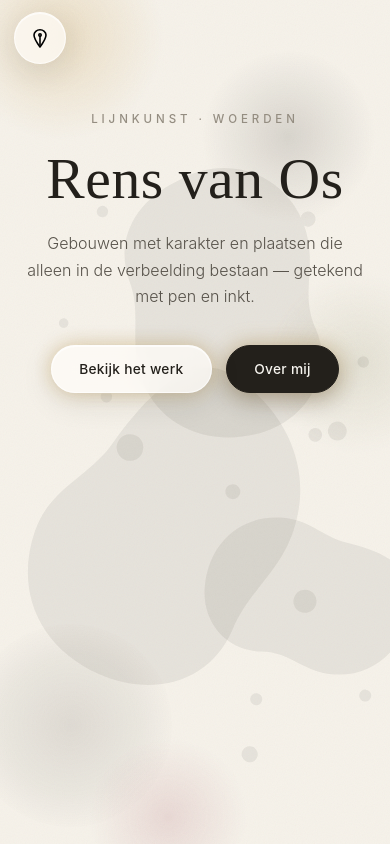
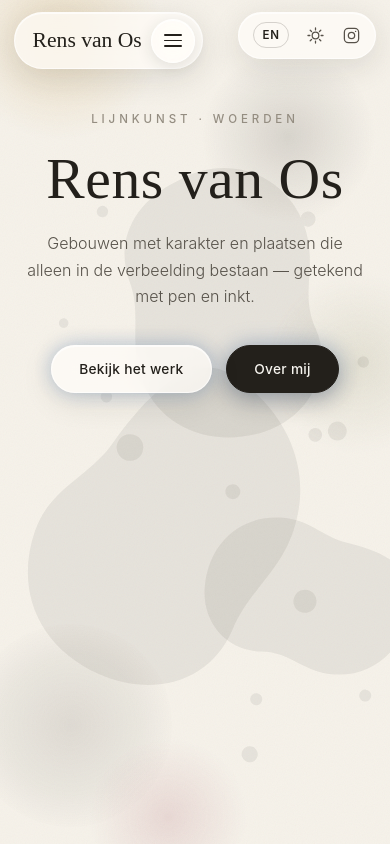
Before and after one commit to waxomole/rensvanos.art, a React (Vite) app: page / in a window 390 px wide. Shown: the top 844 px of the page. Built offline with nearby package versions, Linux system fonts and the light colour scheme.

Commit message:
Pill polish: blue cursor orb, merge-then-fade scroll, left-anchored nav, 380px collapse
Co-authored-by: waxomole <waxomole@users.noreply.github.com>

```diff
--- a/src/components/CursorGlow.tsx
+++ b/src/components/CursorGlow.tsx
@@ -1,7 +1,7 @@
 import { useEffect, useRef } from "react";
 
 const SIZE = 260;
-const LERP = 0.14; // trailing smoothness — lower = lazier glow
+const LERP = 0.1; // trailing smoothness — lower = lazier, more flowing glow
 const IDLE_STOP_MS = 1600;
 
 /**
--- a/src/components/Layout.tsx
+++ b/src/components/Layout.tsx
@@ -1,5 +1,6 @@
 import { useState, type ReactNode } from "react";
 import type { PageId } from "../data/site";
+import { useAutoHideHeader } from "../hooks/useAutoHideHeader";
 import { Aurora } from "./Aurora";
 import { CursorGlow } from "./CursorGlow";
 import { InkTrail } from "./InkTrail";
@@ -15,17 +16,23 @@ interface LayoutProps {
 /**
  * Shared page chrome: ink background, glass nav (burger on mobile),
  * utility pill (EN + Instagram), content, footer, ink-trail cursor.
+ *
+ * The scroll-hide state lives here so the nav and utility pill react to
+ * the same signal: on scroll-down the utility pill tucks itself away while
+ * the nav collapses to a single round pen button, then the merged pill
+ * fades out slowly; scrolling up brings both pills back, separated.
  */
 export function Layout({ page, children }: LayoutProps) {
   const [menuOpen, setMenuOpen] = useState(false);
+  const hidden = useAutoHideHeader(menuOpen);
 
   return (
     <>
       <Aurora />
       <CursorGlow />
       <InkTrail />
-      <SiteNav page={page} open={menuOpen} onToggle={setMenuOpen} />
-      <UtilityPill page={page} menuOpen={menuOpen} />
+      <SiteNav page={page} open={menuOpen} hidden={hidden} onToggle={setMenuOpen} />
+      <UtilityPill page={page} hidden={hidden} />
       {children}
       <SiteFooter />
     </>
--- a/src/components/SiteNav.tsx
+++ b/src/components/SiteNav.tsx
@@ -1,7 +1,6 @@
 import { useEffect, useRef } from "react";
 import { Link } from "react-router-dom";
 import { PAGE_PATHS, SITE, type PageId } from "../data/site";
-import { useAutoHideHeader } from "../hooks/useAutoHideHeader";
 import { useEscapeKey } from "../hooks/useEscapeKey";
 import { useT } from "../i18n/LangContext";
 import { InstagramIcon } from "./Aurora";
@@ -27,20 +26,22 @@ function PenNibIcon() {
 interface SiteNavProps {
   page: PageId;
   open: boolean;
+  /** Scrolling down — merge into the single pen button, then fade. */
+  hidden: boolean;
   onToggle: (open: boolean) => void;
 }
 
 /**
- * Glass pill with brand + page links on desktop; below 700px a compact
- * corner pill with a glass burger button and a dropdown menu; below 560px
- * brand and utility pill collapse into a single round pen-nib button whose
- * menu carries the page links plus EN, dark mode and Instagram. Scrolling
- * down fades the pill out; scrolling up brings it back.
+ * Glass pill with brand + page links on desktop (anchored left); below
+ * 700px a compact corner pill with a glass burger button; below 380px both
+ * top pills collapse into a single round pen-nib button whose menu carries
+ * the page links plus EN, dark mode and Instagram. Scrolling down merges
+ * the two pills into that single pen button and fades it out slowly;
+ * scrolling up brings both pills back, separated.
  */
-export function SiteNav({ page, open, onToggle }: SiteNavProps) {
+export function SiteNav({ page, open, hidden, onToggle }: SiteNavProps) {
   const t = useT();
   const navRef = useRef<HTMLElement>(null);
-  const hidden = useAutoHideHeader(open);
 
   useEscapeKey(open, () => onToggle(false));
 
@@ -55,7 +56,7 @@ export function SiteNav({ page, open, onToggle }: SiteNavProps) {
 
   const classes = ["nav"];
   if (open) classes.push("is-open");
-  if (hidden) classes.push("is-hidden");
+  if (hidden) classes.push("is-merged", "is-hidden");
 
   const close = () => onToggle(false);
 
--- a/src/components/UtilityPill.tsx
+++ b/src/components/UtilityPill.tsx
@@ -1,5 +1,4 @@
 import { SITE } from "../data/site";
-import { useAutoHideHeader } from "../hooks/useAutoHideHeader";
 import { useT } from "../i18n/LangContext";
 import { InstagramIcon } from "./Aurora";
 import { LangSwitch } from "./LangSwitch";
@@ -7,14 +6,13 @@ import { ThemeToggle } from "./ThemeToggle";
 
 interface UtilityPillProps {
   page: import("../data/site").PageId;
-  /** The burger menu is open — stay visible. */
-  menuOpen: boolean;
+  /** Scrolling down — tuck away so the nav pill carries everything. */
+  hidden: boolean;
 }
 
 /** Separate glass pill, top-right: language switch, theme toggle, Instagram. */
-export function UtilityPill({ page, menuOpen }: UtilityPillProps) {
+export function UtilityPill({ page, hidden }: UtilityPillProps) {
   const t = useT();
-  const hidden = useAutoHideHeader(menuOpen);
 
   return (
     <div className={hidden ? "utility is-hidden" : "utility"}>
--- a/src/styles/components.css
+++ b/src/styles/components.css
@@ -1,9 +1,8 @@
-/* Navigation — glass pill; burger + dropdown below 700px */
+/* Navigation — glass pill, anchored left; burger + dropdown below 700px */
 .nav {
   position: fixed;
   top: 18px;
-  left: 50%;
-  transform: translateX(-50%);
+  left: 18px;
   z-index: 100;
   display: flex;
   flex-wrap: wrap;
@@ -17,7 +16,7 @@
   box-shadow: var(--glass-shadow), inset 0 1px 0 var(--edge-highlight);
   -webkit-backdrop-filter: blur(16px);
   backdrop-filter: blur(16px);
-  transition: transform 0.4s ease, opacity 0.4s ease, box-shadow 0.3s ease, background 0.3s ease;
+  transition: transform 0.4s ease, opacity 0.4s ease, box-shadow 0.3s ease, background 0.3s ease, padding 0.3s ease, border-color 0.3s ease;
   will-change: transform, opacity;
   max-width: calc(100vw - 32px);
 }
@@ -68,9 +67,12 @@
 .utility__theme:hover { color: var(--ink); transform: rotate(12deg); }
 .utility__theme svg { width: 19px; height: 19px; display: block; }
 
-/* Auto-hide on scroll down, reveal on scroll up */
+/* Auto-hide on scroll down, reveal on scroll up.
+   Desktop: the pill slides up and away. Mobile (≤700px): the two pills
+   first merge into a single round pen button (.is-merged) which then fades
+   out slowly in place — see the media query below. */
 .nav.is-hidden {
-  transform: translate(-50%, -160%);
+  transform: translateY(-160%);
   opacity: 0;
   pointer-events: none;
 }
@@ -578,8 +580,29 @@
     gap: 0.8rem;
   }
 
-  /* Mobile nav has no translateX offset, so hide straight up. */
-  .nav.is-hidden { transform: translateY(-160%); }
+  /* Scrolling down: the utility pill tucks away and this pill merges into
+     a single round pen-nib button — the burger keeps its own glass
+     background, so the pill shell dissolves around it. */
+  .nav.is-merged {
+    padding: 0;
+    border-color: transparent;
+    background: transparent;
+    box-shadow: none;
+    -webkit-backdrop-filter: none;
+    backdrop-filter: none;
+  }
+
+  .nav.is-merged .nav__brand { display: none; }
+  .nav.is-merged .nav__burger span { display: none; }
+  .nav.is-merged .nav__burger svg { display: block; width: 22px; height: 22px; }
+
+  /* …then the merged pill fades out slowly, in place. Fading back in on
+     scroll-up uses the quicker base transition. */
+  .nav.is-hidden {
+    transform: none;
+    opacity: 0;
+    transition: opacity 0.9s ease;
+  }
 
   .hero { padding-top: 110px; }
   .hero--page { padding-top: 110px; }
@@ -591,9 +614,10 @@
   .form__row { grid-template-columns: 1fr; }
 }
 
-/* Very small screens: both pills collapse into ONE round pen-nib button.
-   Its menu carries the page links plus EN, dark mode and Instagram. */
-@media (max-width: 560px) {
+/* Very small screens (below iPhone SE width): both pills collapse into ONE
+   round pen-nib button. Its menu carries the page links plus EN, dark mode
+   and Instagram. Above 380px the two pills stay separated. */
+@media (max-width: 380px) {
   .utility { display: none; }
 
   .nav {
--- a/src/styles/tokens.css
+++ b/src/styles/tokens.css
@@ -33,9 +33,10 @@ html[data-theme="light"] {
   --edge-highlight: rgba(255, 255, 255, 0.7);
   --backdrop: rgba(24, 23, 21, 0.45);
 
-  /* Lamplight glow for buttons & the cursor aurora — warm gold in light mode. */
-  --halo: rgba(198, 156, 74, 0.4);
-  --glow-rgb: 198, 156, 74;
+  /* Cool daylight glow for buttons & the cursor aurora — Delft blue on cream.
+     (Matches the moonlit blue of dark mode, per the palette.) */
+  --halo: rgba(93, 134, 191, 0.38);
+  --glow-rgb: 93, 134, 191;
 }
 
 html[data-theme="dark"] {
@@ -61,7 +62,7 @@ html[data-theme="dark"] {
   --edge-highlight: rgba(255, 255, 255, 0.09);
   --backdrop: rgba(5, 7, 9, 0.6);
 
-  /* Moonlit glow in dark mode. */
+  /* Moonlit glow in dark mode — already palette-matched. */
   --halo: rgba(148, 170, 210, 0.32);
   --glow-rgb: 148, 170, 210;
 }
```
Also changed, not shown: 1 other file (tests, documents, lock files or other folders).
